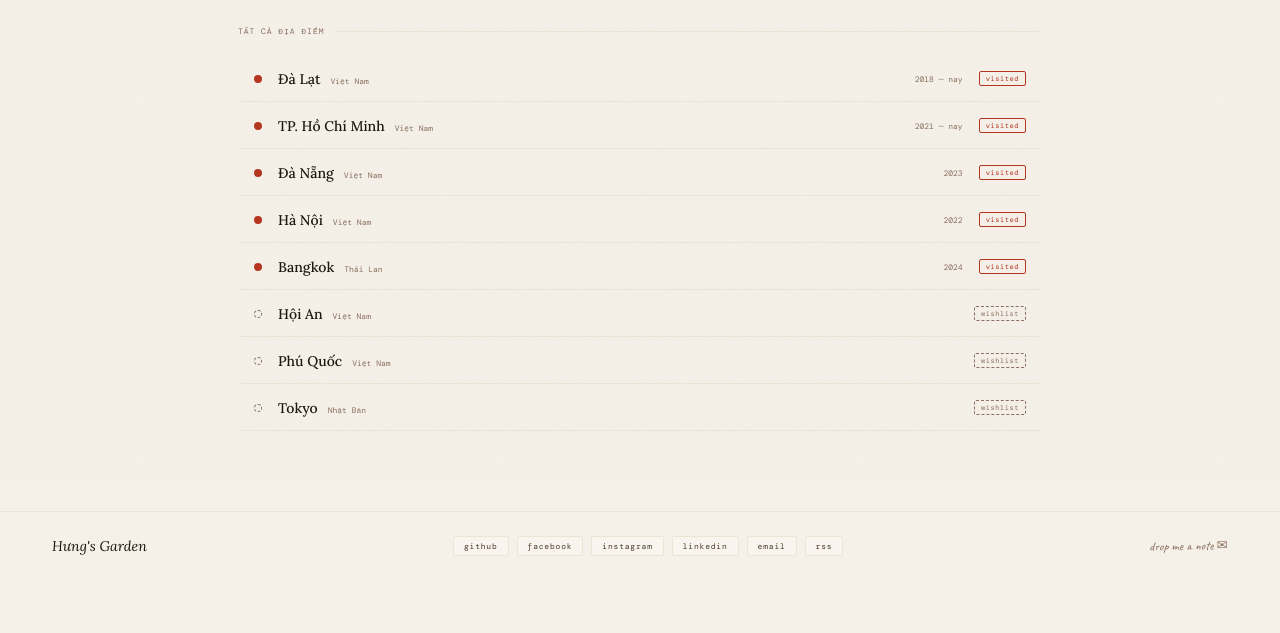
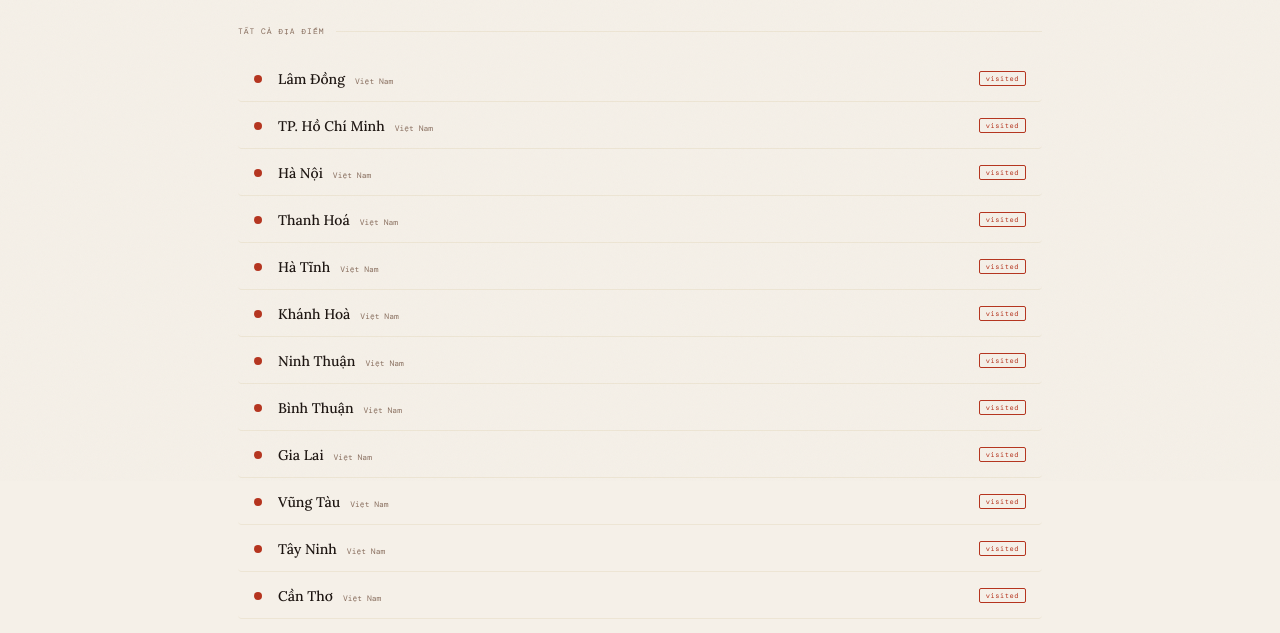
Before and after one commit to ddinhhungg/hung-digital-garden, a Next.js app: page /journey in a window 1280 px wide. Shown: the part 319-952 px from the top of the page. Before the commit the page ends 899 px from the top, so only its background shows below. Built offline with nearby package versions, Linux system fonts and the light colour scheme; a web font is replaced by a local one.

Commit message:
update: 16 visited locations in journey map

```diff
--- a/journey.config.ts
+++ b/journey.config.ts
@@ -12,22 +12,19 @@ export interface JourneyLocation {
   status: 'visited' | 'wishlist';
   date?: string;
   note?: string;
-  images?: string[];    // đường dẫn ảnh trong public/, vd: "/journey/dalat.jpg"
-  videoUrl?: string;    // YouTube embed URL hoặc đường dẫn video
+  images?: string[];
+  videoUrl?: string;
 }
 
 export const journeyLocations: JourneyLocation[] = [
   // ── ĐÃ ĐI ────────────────────────────────────────────────
 
   {
-    id: 'dalat',
-    name: 'Đà Lạt',
+    id: 'lamdong',
+    name: 'Lâm Đồng',
     country: 'Việt Nam',
     coordinates: [108.4583, 11.9465],
     status: 'visited',
-    date: '2018 — nay',
-    note: 'Quê nhà. Nơi tôi lớn lên với sương mù buổi sáng và những con dốc dài. Thành phố này dạy tôi cách sống chậm hơn bất kỳ nơi nào khác.',
-    images: [],
   },
   {
     id: 'hcm',
@@ -35,19 +32,6 @@ export const journeyLocations: JourneyLocation[] = [
     country: 'Việt Nam',
     coordinates: [106.6297, 10.8231],
     status: 'visited',
-    date: '2021 — nay',
-    note: 'Thành phố tôi chọn để làm việc và trưởng thành. Ồn ào, nhanh, và đầy cơ hội — hoàn toàn ngược với Đà Lạt, nhưng tôi đã học được rất nhiều từ sự đối lập đó.',
-    images: [],
-  },
-  {
-    id: 'danang',
-    name: 'Đà Nẵng',
-    country: 'Việt Nam',
-    coordinates: [108.2022, 16.0544],
-    status: 'visited',
-    date: '2023',
-    note: 'Thành phố của cầu và biển. Cảm giác dễ chịu hơn Sài Gòn, vừa đủ nhộn nhịp mà vẫn thư giãn được.',
-    images: [],
   },
   {
     id: 'hanoi',
@@ -55,9 +39,90 @@ export const journeyLocations: JourneyLocation[] = [
     country: 'Việt Nam',
     coordinates: [105.8342, 21.0278],
     status: 'visited',
-    date: '2022',
-    note: 'Lần đầu ra Bắc. Mùa đông Hà Nội lạnh hơn tôi nghĩ, và bún bò Nam Bộ ở đây ngon bất ngờ.',
-    images: [],
+  },
+  {
+    id: 'thanhhoa',
+    name: 'Thanh Hoá',
+    country: 'Việt Nam',
+    coordinates: [105.7764, 19.8079],
+    status: 'visited',
+  },
+  {
+    id: 'hatinh',
+    name: 'Hà Tĩnh',
+    country: 'Việt Nam',
+    coordinates: [105.9058, 18.3559],
+    status: 'visited',
+  },
+  {
+    id: 'khanhhoa',
+    name: 'Khánh Hoà',
+    country: 'Việt Nam',
+    coordinates: [109.1967, 12.2388],
+    status: 'visited',
+  },
+  {
+    id: 'ninhthuan',
+    name: 'Ninh Thuận',
+    country: 'Việt Nam',
+    coordinates: [108.9880, 11.5639],
+    status: 'visited',
+  },
+  {
+    id: 'binhthuan',
+    name: 'Bình Thuận',
+    country: 'Việt Nam',
+    coordinates: [108.1006, 11.0904],
+    status: 'visited',
+  },
+  {
+    id: 'gialai',
+    name: 'Gia Lai',
+    country: 'Việt Nam',
+    coordinates: [108.0000, 13.9833],
+    status: 'visited',
+  },
+  {
+    id: 'vungtau',
+    name: 'Vũng Tàu',
+    country: 'Việt Nam',
+    coordinates: [107.0843, 10.3459],
+    status: 'visited',
+  },
+  {
+    id: 'tayninh',
+    name: 'Tây Ninh',
+    country: 'Việt Nam',
+    coordinates: [106.0990, 11.3352],
+    status: 'visited',
+  },
+  {
+    id: 'cantho',
+    name: 'Cần Thơ',
+    country: 'Việt Nam',
+    coordinates: [105.7469, 10.0452],
+    status: 'visited',
+  },
+  {
+    id: 'dongthap',
+    name: 'Đồng Tháp',
+    country: 'Việt Nam',
+    coordinates: [105.6337, 10.4593],
+    status: 'visited',
+  },
+  {
+    id: 'phuquoc',
+    name: 'Phú Quốc',
+    country: 'Việt Nam',
+    coordinates: [103.9840, 10.2899],
+    status: 'visited',
+  },
+  {
+    id: 'hungyen',
+    name: 'Hưng Yên',
+    country: 'Việt Nam',
+    coordinates: [106.0511, 20.6464],
+    status: 'visited',
   },
   {
     id: 'bangkok',
@@ -65,35 +130,15 @@ export const journeyLocations: JourneyLocation[] = [
     country: 'Thái Lan',
     coordinates: [100.5018, 13.7563],
     status: 'visited',
-    date: '2024',
-    note: 'Chuyến đi nước ngoài đầu tiên. Đồ ăn ngon, chùa chiền đẹp, nhưng cái nóng thì... không khác gì Sài Gòn lắm.',
-    images: [],
   },
 
   // ── MUỐN ĐI ──────────────────────────────────────────────
 
-  {
-    id: 'hoian',
-    name: 'Hội An',
-    country: 'Việt Nam',
-    coordinates: [108.3380, 15.8801],
-    status: 'wishlist',
-    note: 'Nghe kể đẹp lắm về đêm. Chưa có dịp đi.',
-  },
-  {
-    id: 'phuquoc',
-    name: 'Phú Quốc',
-    country: 'Việt Nam',
-    coordinates: [103.9840, 10.2899],
-    status: 'wishlist',
-    note: 'Muốn đi một lần xem biển đảo thế nào.',
-  },
   {
     id: 'tokyo',
     name: 'Tokyo',
     country: 'Nhật Bản',
     coordinates: [139.6917, 35.6895],
     status: 'wishlist',
-    note: 'Trên danh sách từ lâu. Muốn trải nghiệm Tokyo vào mùa thu lá đỏ.',
   },
 ];
```
